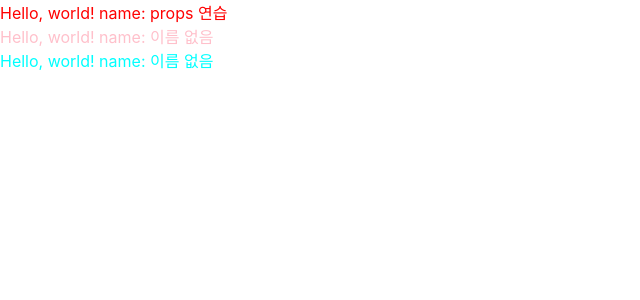
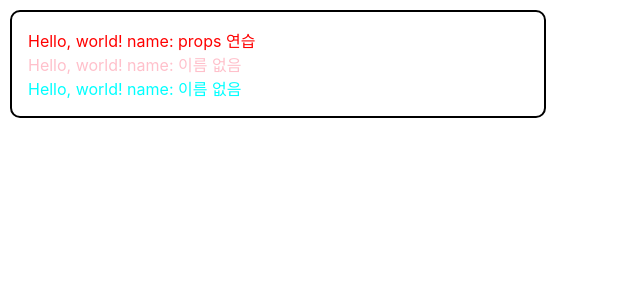
Before and after one commit to kau96kim/react-study, a React (Create React App) app: page / in a window 1280 px wide. Shown: the top 300 px of the page, without its empty margins (0-640 px from the left). Built offline with nearby package versions, Linux system fonts and the light colour scheme.

Commit message:
props의 children 공부

```diff
--- a/src/App.js
+++ b/src/App.js
@@ -1,13 +1,14 @@
 import React from 'react';
 import HelloWorld from './Hello';
+import Wrapper from './Wrapper';
 
 function App() {
   return (
-    <>
+    <Wrapper>
       <HelloWorld color="red" name="props 연습" />
       <HelloWorld color="pink"/>
       <HelloWorld/>
-    </>
+    </Wrapper>
   );
 }
 
--- a/src/Hello.js
+++ b/src/Hello.js
@@ -6,9 +6,7 @@
         color
     }
     return (
-        <>
-            <div style={style}>Hello, world! name: {name}</div>
-        </>
+    <div style={style}>Hello, world! name: {name}</div>
     );
 }
 
--- /dev/null
+++ b/src/Wrapper.js
@@ -0,0 +1,17 @@
+import React from 'react';
+
+function Wrapper( {children} ) {
+    const style = {
+        border: '2px solid black',
+        padding: 16,
+        width: 500,
+        borderRadius: 10,
+        margin: 10
+    }
+
+    return (
+    <div style={style}>{children}</div>
+    );
+}
+
+export default Wrapper;
```
